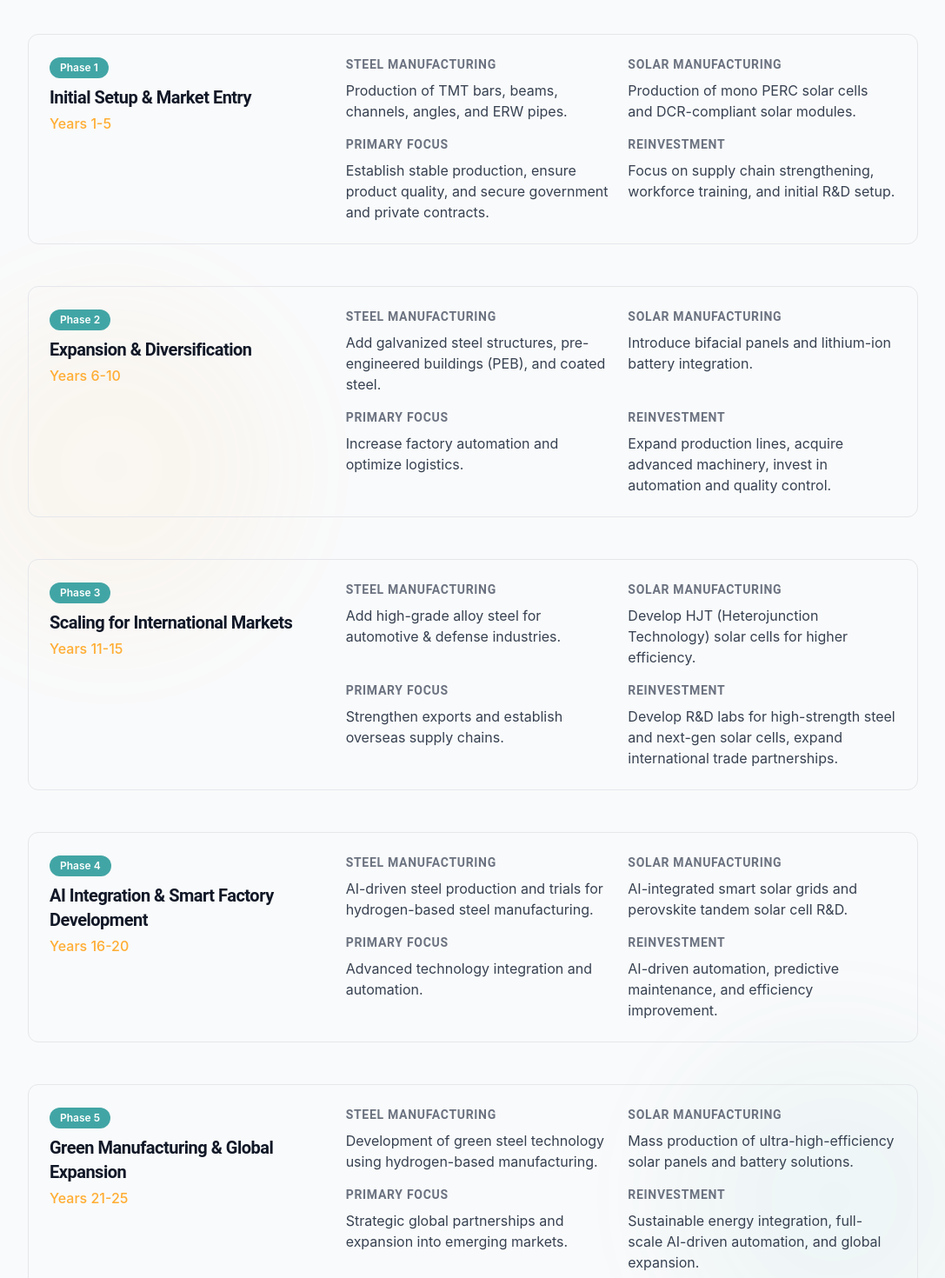
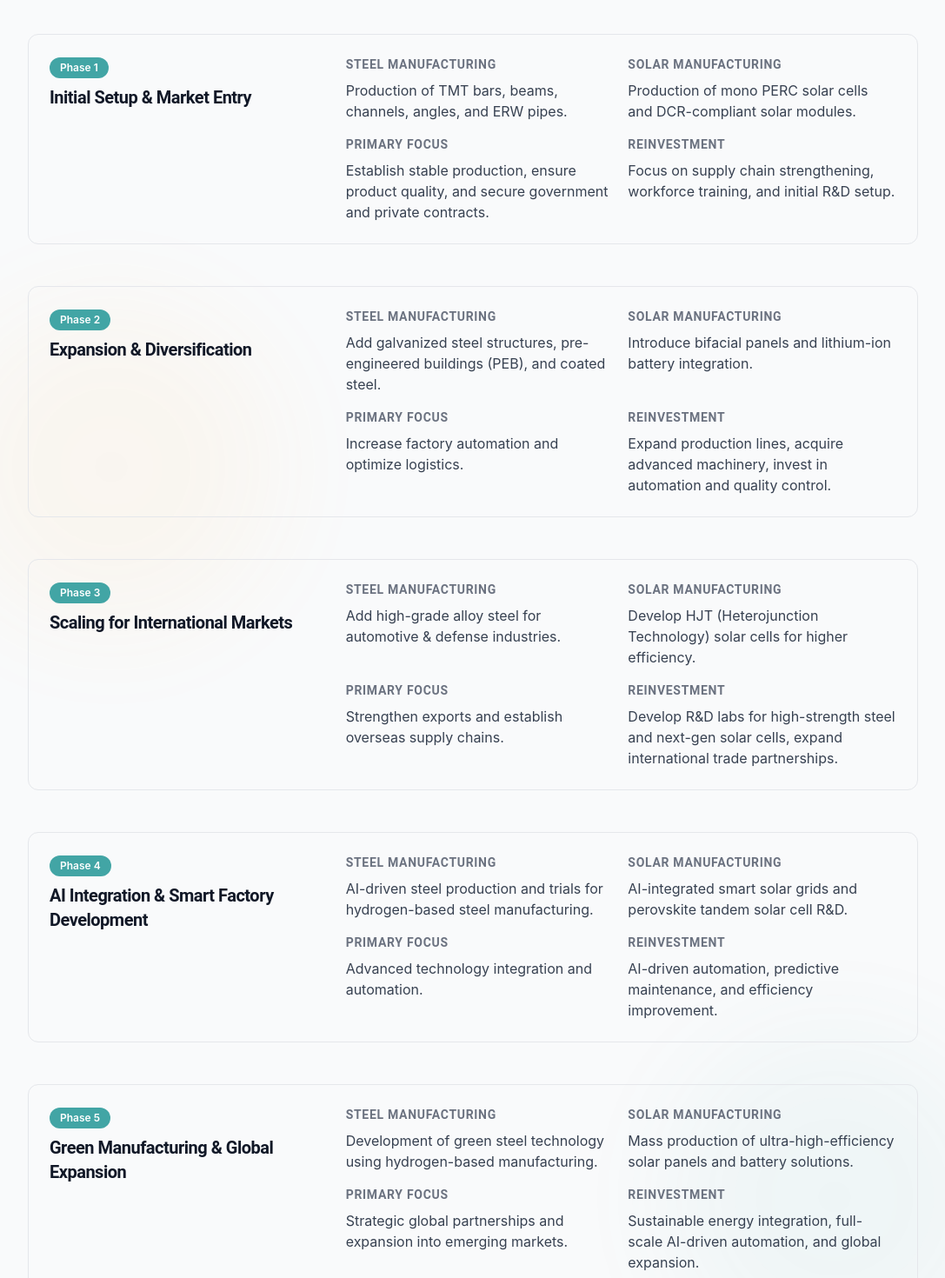
Before and after one commit to raxx027/accepl-pitch-project, a React (Vite) app: page / in a window 1280 px wide. Shown: the part 2240-3710 px from the top of the page at 87% size, without its empty margins (96-1183 px from the left). Built offline with nearby package versions, Linux system fonts and the light colour scheme.

Commit message:
Remove years from project phases
Removes the years field from the project phases data.

```diff
--- a/src/components/ProjectPhases.tsx
+++ b/src/components/ProjectPhases.tsx
@@ -4,7 +4,6 @@ import { useEffect, useRef } from 'react';
 const phases = [
   {
     number: "Phase 1",
-    years: "Years 1-5",
     title: "Initial Setup & Market Entry",
     steel: "Production of TMT bars, beams, channels, angles, and ERW pipes.",
     solar: "Production of mono PERC solar cells and DCR-compliant solar modules.",
@@ -13,7 +12,6 @@ const phases = [
   },
   {
     number: "Phase 2",
-    years: "Years 6-10",
     title: "Expansion & Diversification",
     steel: "Add galvanized steel structures, pre-engineered buildings (PEB), and coated steel.",
     solar: "Introduce bifacial panels and lithium-ion battery integration.",
@@ -22,7 +20,6 @@ const phases = [
   },
   {
     number: "Phase 3",
-    years: "Years 11-15",
     title: "Scaling for International Markets",
     steel: "Add high-grade alloy steel for automotive & defense industries.",
     solar: "Develop HJT (Heterojunction Technology) solar cells for higher efficiency.",
@@ -31,7 +28,6 @@ const phases = [
   },
   {
     number: "Phase 4",
-    years: "Years 16-20",
     title: "AI Integration & Smart Factory Development",
     steel: "AI-driven steel production and trials for hydrogen-based steel manufacturing.",
     solar: "AI-integrated smart solar grids and perovskite tandem solar cell R&D.",
@@ -40,7 +36,6 @@ const phases = [
   },
   {
     number: "Phase 5",
-    years: "Years 21-25",
     title: "Green Manufacturing & Global Expansion",
     steel: "Development of green steel technology using hydrogen-based manufacturing.",
     solar: "Mass production of ultra-high-efficiency solar panels and battery solutions.",
@@ -109,7 +104,6 @@ const ProjectPhases = () => {
                     {phase.number}
                   </div>
                   <h3 className="text-xl font-semibold text-gray-900">{phase.title}</h3>
-                  <p className="text-accepl-amber font-medium mt-1">{phase.years}</p>
                 </div>
 
                 <div className="md:w-2/3 grid grid-cols-1 sm:grid-cols-2 gap-4">
```
